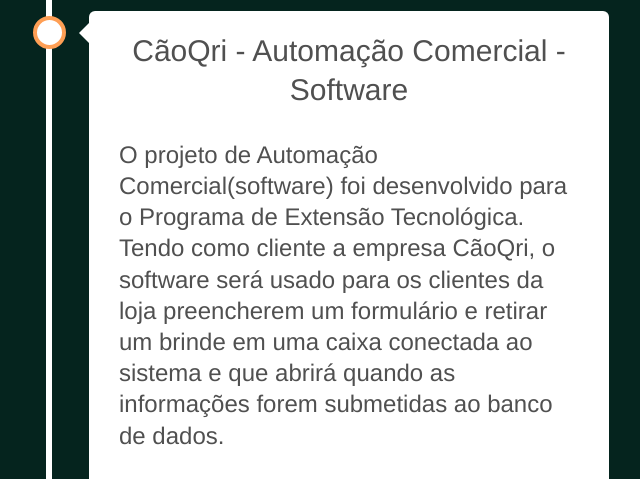
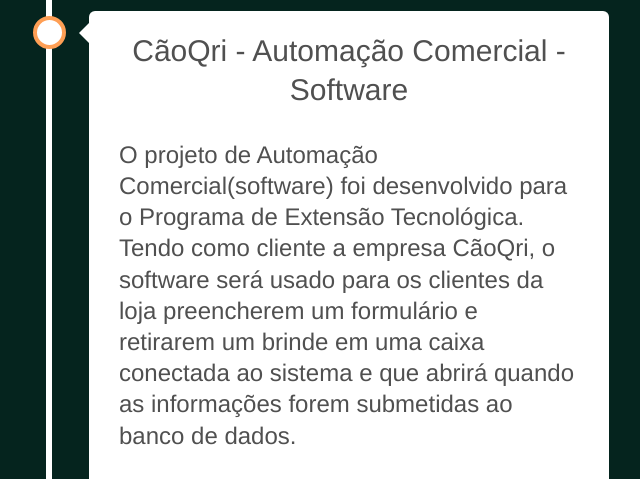
Before and after one commit to josecscosta1977/portfolio, a plain HTML site: page index.html in a window 1280 px wide. Shown: the part 2300-2779 px from the top of the page, without its empty margins (591-1231 px from the left). Drawn offline with Linux system fonts and the light colour scheme; animation ran at ten frames a second.

Commit message:
erro ortográfico2

```diff
--- a/index.html
+++ b/index.html
@@ -77,7 +77,7 @@
                                     O projeto de Automação Comercial(software) foi desenvolvido para
                                     o Programa de Extensão Tecnológica. Tendo como cliente a
                                     empresa CãoQri, o software será usado para os clientes da loja preencherem
-                                    um formulário e retirar um brinde em uma caixa conectada ao sistema
+                                    um formulário e retirarem um brinde em uma caixa conectada ao sistema
                                     e que abrirá quando as informações forem submetidas ao banco de dados.
                                 </p>
                                 <a id="font-code" href="#" target="_blank">Link do projeto no GitHub - <span style="color:red">EM ATUALIZAÇÃO</span></a><br><hr>
```
